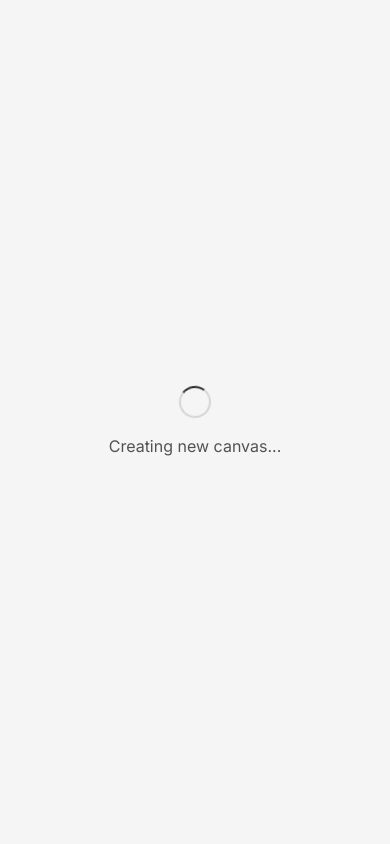
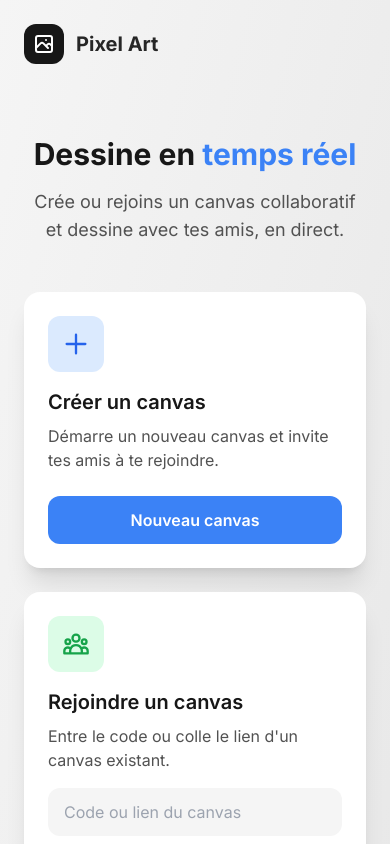
Before and after one commit to gtolontop/pixel-art, a Next.js app: page / in a window 390 px wide. Before the commit this address had no page. Built offline with nearby package versions, Linux system fonts and the light colour scheme.

Commit message:
Add landing page with create/join options
- Hero section with app description
- Create new canvas card
- Join existing canvas by code/link
- Mobile-only QR scan suggestion
- Feature icons at bottom

```diff
--- a/src/app/page.tsx
+++ b/src/app/page.tsx
@@ -1,24 +1,163 @@
 'use client'
 
-import { useEffect } from 'react'
+import { useState } from 'react'
 import { useRouter } from 'next/navigation'
 import { nanoid } from 'nanoid'
 
 export default function Home() {
   const router = useRouter()
+  const [canvasId, setCanvasId] = useState('')
+  const [showScanner, setShowScanner] = useState(false)
 
-  useEffect(() => {
-    // Generate a new canvas ID and redirect
-    const canvasId = nanoid(8)
-    router.replace(`/${canvasId}`)
-  }, [router])
+  const handleCreateCanvas = () => {
+    const newId = nanoid(8)
+    router.push(`/${newId}`)
+  }
+
+  const handleJoinCanvas = (e: React.FormEvent) => {
+    e.preventDefault()
+    if (canvasId.trim()) {
+      // Extract canvas ID from URL if pasted
+      let id = canvasId.trim()
+      if (id.includes('/')) {
+        const parts = id.split('/')
+        id = parts[parts.length - 1]
+      }
+      router.push(`/${id}`)
+    }
+  }
 
   return (
-    <div className="min-h-screen flex items-center justify-center bg-neutral-100">
-      <div className="text-center">
-        <div className="w-8 h-8 border-2 border-neutral-300 border-t-neutral-800 rounded-full animate-spin mx-auto mb-4" />
-        <p className="text-neutral-600">Creating new canvas...</p>
-      </div>
+    <div className="min-h-screen bg-gradient-to-br from-neutral-100 to-neutral-200">
+      {/* Header */}
+      <header className="p-6">
+        <div className="max-w-4xl mx-auto flex items-center gap-3">
+          <div className="w-10 h-10 bg-neutral-900 rounded-xl flex items-center justify-center">
+            <svg className="w-6 h-6 text-white" fill="none" viewBox="0 0 24 24" stroke="currentColor">
+              <path strokeLinecap="round" strokeLinejoin="round" strokeWidth={2} d="M4 16l4.586-4.586a2 2 0 012.828 0L16 16m-2-2l1.586-1.586a2 2 0 012.828 0L20 14m-6-6h.01M6 20h12a2 2 0 002-2V6a2 2 0 00-2-2H6a2 2 0 00-2 2v12a2 2 0 002 2z" />
+            </svg>
+          </div>
+          <h1 className="text-xl font-bold text-neutral-800">Pixel Art</h1>
+        </div>
+      </header>
+
+      {/* Main content */}
+      <main className="px-6 pb-12">
+        <div className="max-w-4xl mx-auto">
+          {/* Hero section */}
+          <div className="text-center py-12 md:py-20">
+            <h2 className="text-3xl md:text-5xl font-bold text-neutral-900 mb-4">
+              Dessine en <span className="text-blue-500">temps réel</span>
+            </h2>
+            <p className="text-lg text-neutral-600 max-w-md mx-auto">
+              Crée ou rejoins un canvas collaboratif et dessine avec tes amis, en direct.
+            </p>
+          </div>
+
+          {/* Cards */}
+          <div className="grid md:grid-cols-2 gap-6 max-w-2xl mx-auto">
+            {/* Create canvas card */}
+            <div className="bg-white rounded-2xl shadow-xl p-6 md:p-8">
+              <div className="w-14 h-14 bg-blue-100 rounded-xl flex items-center justify-center mb-4">
+                <svg className="w-7 h-7 text-blue-600" fill="none" viewBox="0 0 24 24" stroke="currentColor">
+                  <path strokeLinecap="round" strokeLinejoin="round" strokeWidth={2} d="M12 4v16m8-8H4" />
+                </svg>
+              </div>
+              <h3 className="text-xl font-semibold text-neutral-900 mb-2">
+                Créer un canvas
+              </h3>
+              <p className="text-neutral-600 mb-6">
+                Démarre un nouveau canvas et invite tes amis à te rejoindre.
+              </p>
+              <button
+                onClick={handleCreateCanvas}
+                className="w-full py-3 bg-blue-500 text-white rounded-xl font-semibold hover:bg-blue-600 active:bg-blue-700 transition-colors"
+              >
+                Nouveau canvas
+              </button>
+            </div>
+
+            {/* Join canvas card */}
+            <div className="bg-white rounded-2xl shadow-xl p-6 md:p-8">
+              <div className="w-14 h-14 bg-green-100 rounded-xl flex items-center justify-center mb-4">
+                <svg className="w-7 h-7 text-green-600" fill="none" viewBox="0 0 24 24" stroke="currentColor">
+                  <path strokeLinecap="round" strokeLinejoin="round" strokeWidth={2} d="M17 20h5v-2a3 3 0 00-5.356-1.857M17 20H7m10 0v-2c0-.656-.126-1.283-.356-1.857M7 20H2v-2a3 3 0 015.356-1.857M7 20v-2c0-.656.126-1.283.356-1.857m0 0a5.002 5.002 0 019.288 0M15 7a3 3 0 11-6 0 3 3 0 016 0zm6 3a2 2 0 11-4 0 2 2 0 014 0zM7 10a2 2 0 11-4 0 2 2 0 014 0z" />
+                </svg>
+              </div>
+              <h3 className="text-xl font-semibold text-neutral-900 mb-2">
+                Rejoindre un canvas
+              </h3>
+              <p className="text-neutral-600 mb-4">
+                Entre le code ou colle le lien d'un canvas existant.
+              </p>
+              <form onSubmit={handleJoinCanvas}>
+                <input
+                  type="text"
+                  value={canvasId}
+                  onChange={(e) => setCanvasId(e.target.value)}
+                  placeholder="Code ou lien du canvas"
+                  className="w-full px-4 py-3 bg-neutral-100 rounded-xl mb-3 focus:outline-none focus:ring-2 focus:ring-green-300"
+                />
+                <button
+                  type="submit"
+                  disabled={!canvasId.trim()}
+                  className="w-full py-3 bg-green-500 text-white rounded-xl font-semibold hover:bg-green-600 active:bg-green-700 transition-colors disabled:opacity-50 disabled:cursor-not-allowed"
+                >
+                  Rejoindre
+                </button>
+              </form>
+            </div>
+          </div>
+
+          {/* Mobile QR section */}
+          <div className="md:hidden mt-8">
+            <div className="bg-white rounded-2xl shadow-xl p-6 text-center">
+              <div className="w-14 h-14 bg-purple-100 rounded-xl flex items-center justify-center mb-4 mx-auto">
+                <svg className="w-7 h-7 text-purple-600" fill="none" viewBox="0 0 24 24" stroke="currentColor">
+                  <path strokeLinecap="round" strokeLinejoin="round" strokeWidth={2} d="M12 4v1m6 11h2m-6 0h-2v4m0-11v3m0 0h.01M12 12h4.01M16 20h4M4 12h4m12 0h.01M5 8h2a1 1 0 001-1V5a1 1 0 00-1-1H5a1 1 0 00-1 1v2a1 1 0 001 1zm12 0h2a1 1 0 001-1V5a1 1 0 00-1-1h-2a1 1 0 00-1 1v2a1 1 0 001 1zM5 20h2a1 1 0 001-1v-2a1 1 0 00-1-1H5a1 1 0 00-1 1v2a1 1 0 001 1z" />
+                </svg>
+              </div>
+              <h3 className="text-xl font-semibold text-neutral-900 mb-2">
+                Scanner un QR code
+              </h3>
+              <p className="text-neutral-600 mb-4">
+                Scanne le QR code d'un ami pour rejoindre son canvas instantanément.
+              </p>
+              <button
+                onClick={() => {
+                  // Open camera for QR scan - using native camera app
+                  if (navigator.mediaDevices) {
+                    alert('Ouvre ton app Appareil Photo et scanne le QR code!')
+                  }
+                }}
+                className="w-full py-3 bg-purple-500 text-white rounded-xl font-semibold hover:bg-purple-600 active:bg-purple-700 transition-colors"
+              >
+                Ouvrir la caméra
+              </button>
+            </div>
+          </div>
+
+          {/* Features */}
+          <div className="mt-16 grid grid-cols-2 md:grid-cols-4 gap-4 md:gap-6">
+            <div className="text-center p-4">
+              <div className="text-3xl mb-2">🎨</div>
+              <div className="text-sm font-medium text-neutral-700">Palettes de couleurs</div>
+            </div>
+            <div className="text-center p-4">
+              <div className="text-3xl mb-2">👥</div>
+              <div className="text-sm font-medium text-neutral-700">Temps réel</div>
+            </div>
+            <div className="text-center p-4">
+              <div className="text-3xl mb-2">💬</div>
+              <div className="text-sm font-medium text-neutral-700">Chat intégré</div>
+            </div>
+            <div className="text-center p-4">
+              <div className="text-3xl mb-2">📱</div>
+              <div className="text-sm font-medium text-neutral-700">Mobile friendly</div>
+            </div>
+          </div>
+        </div>
+      </main>
     </div>
   )
 }
```
